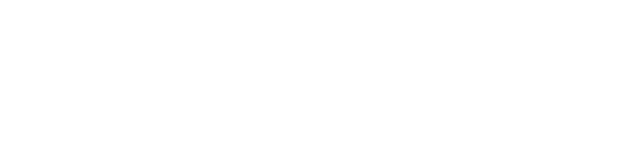
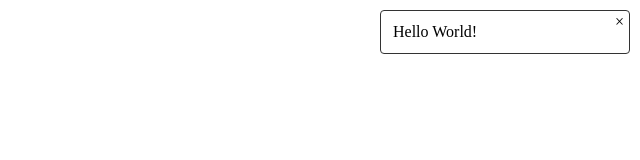
Before and after one commit to BonhaengLee/tnl, a plain HTML site: page index.html in a window 1280 px wide. Shown: the whole page, without its empty margins (640-1280 px from the left). Drawn offline with Linux system fonts and the light colour scheme.

Commit message:
[Feat] Add position & text & remove in Toast

```diff
--- a/Toast.js
+++ b/Toast.js
@@ -0,0 +1,41 @@
+export default class Toast {
+  #toastElem;
+
+  constructor(options) {
+    this.#toastElem = document.createElement("div");
+    this.#toastElem.classList.add("toast");
+    Object.entries(options).forEach(([key, value]) => {
+      this[key] = value;
+    });
+  }
+
+  set position(value) {
+    const selector = `.toast-container[data-position="${value}"]`;
+    const container =
+      document.querySelector(selector) || createContainer(value);
+    container.append(this.#toastElem);
+  }
+
+  set text(value) {
+    this.#toastElem.textContent = value;
+  }
+
+  // show() {}
+
+  update() {}
+
+  remove() {
+    const container = this.#toastElem.parentElement;
+    this.#toastElem.remove();
+    if (container.hasChildNodes()) return;
+    container.remove();
+  }
+}
+
+function createContainer(position) {
+  const container = document.createElement("div");
+  container.classList.add("toast-container");
+  container.dataset.position = position;
+  document.body.append(container);
+  return container;
+}
--- a/index.html
+++ b/index.html
@@ -9,10 +9,10 @@
     <title>Document</title>
   </head>
   <body>
-    <div class="toast-container" data-position="top-left">
-      <!-- <div class="toast">Test message</div>
+    <!-- <div class="toast-container" data-position="top-left"> -->
+    <!-- <div class="toast">Test message</div>
       <div class="toast">Test message</div>
       <div class="toast">Test message</div> -->
-    </div>
+    <!-- </div> -->
   </body>
 </html>
--- a/script.js
+++ b/script.js
@@ -0,0 +1,3 @@
+import Toast from "./Toast.js";
+
+const toast = new Toast({ position: "top-right", text: "Hello World!" });
--- a/styles.css
+++ b/styles.css
@@ -1,6 +1,6 @@
 .toast {
   box-sizing: border-box;
-  padding: 1rem;
+  padding: 0.75rem;
   background-color: #fff;
   border: 1px solid #333;
   border-radius: 0.25rem;
@@ -21,7 +21,7 @@
   width: 250px;
   display: flex;
   flex-direction: column;
-  gap: 0.5rem;
+  gap: 0.5 ㅈrem;
 }
 
 .toast-container[data-position^="top-"] {
```
